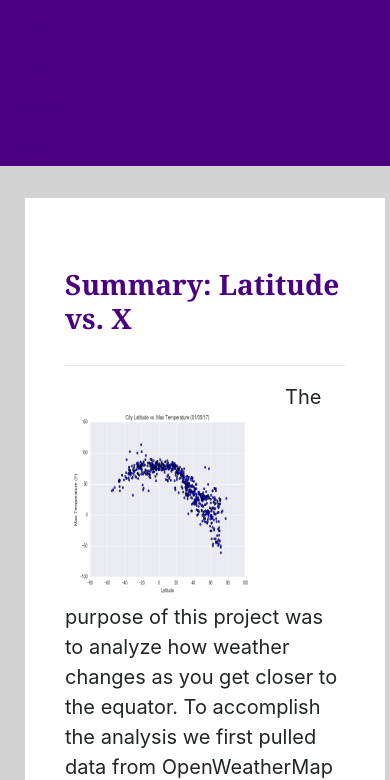
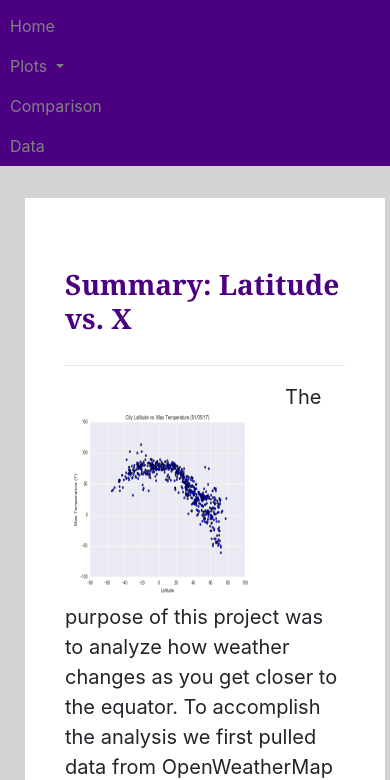
Before and after one commit to cindyford/gh-web-design-challenge, a plain HTML site: page index.html in a window 390 px wide. Both pictures are taken after a click on the button "Toggle navigation". Shown: the part 64-844 px from the top of the page. Drawn offline with nearby package versions, Linux system fonts and the light colour scheme.

Commit message:
HTML Project

```diff
--- a/style.css
+++ b/style.css
@@ -147,6 +147,9 @@
     nav a{
         color: gray !important;
     }
+    .nav-link{
+        color: gray !important;
+    }
 
 }
 
```
